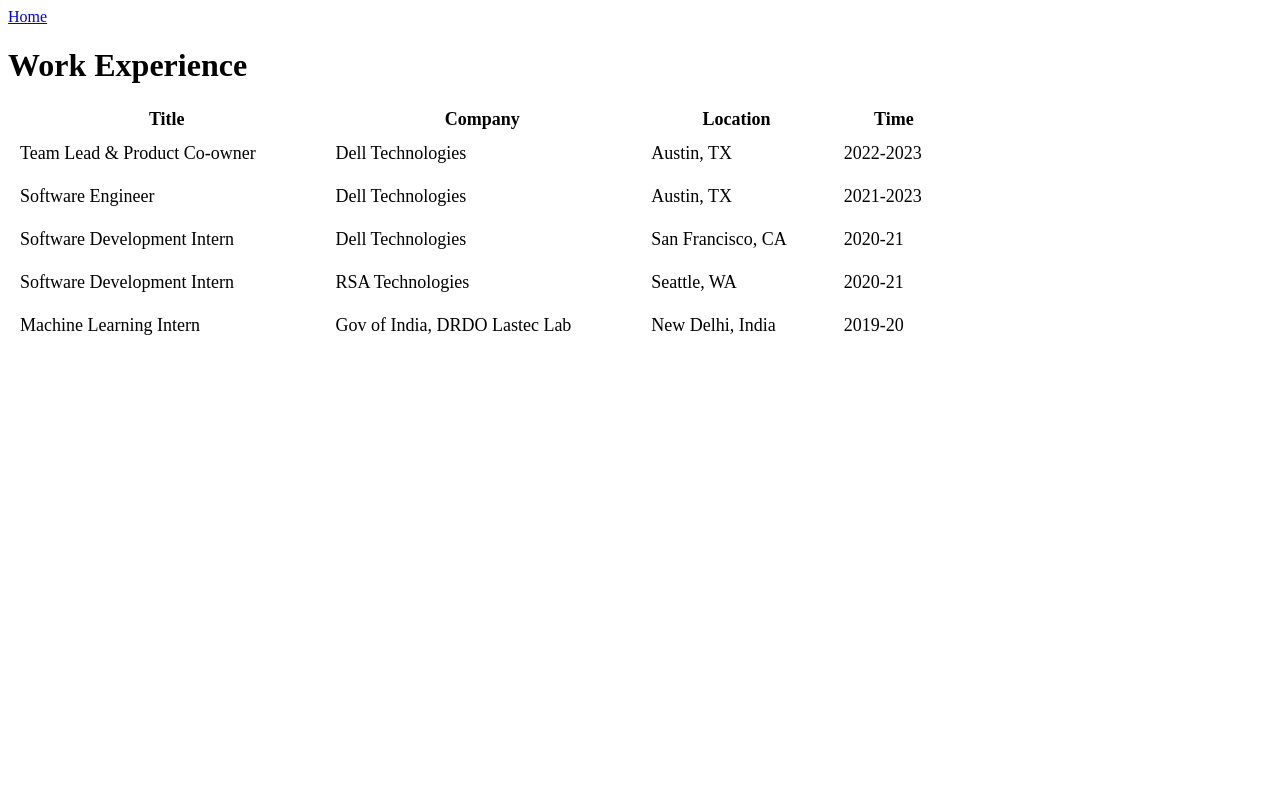
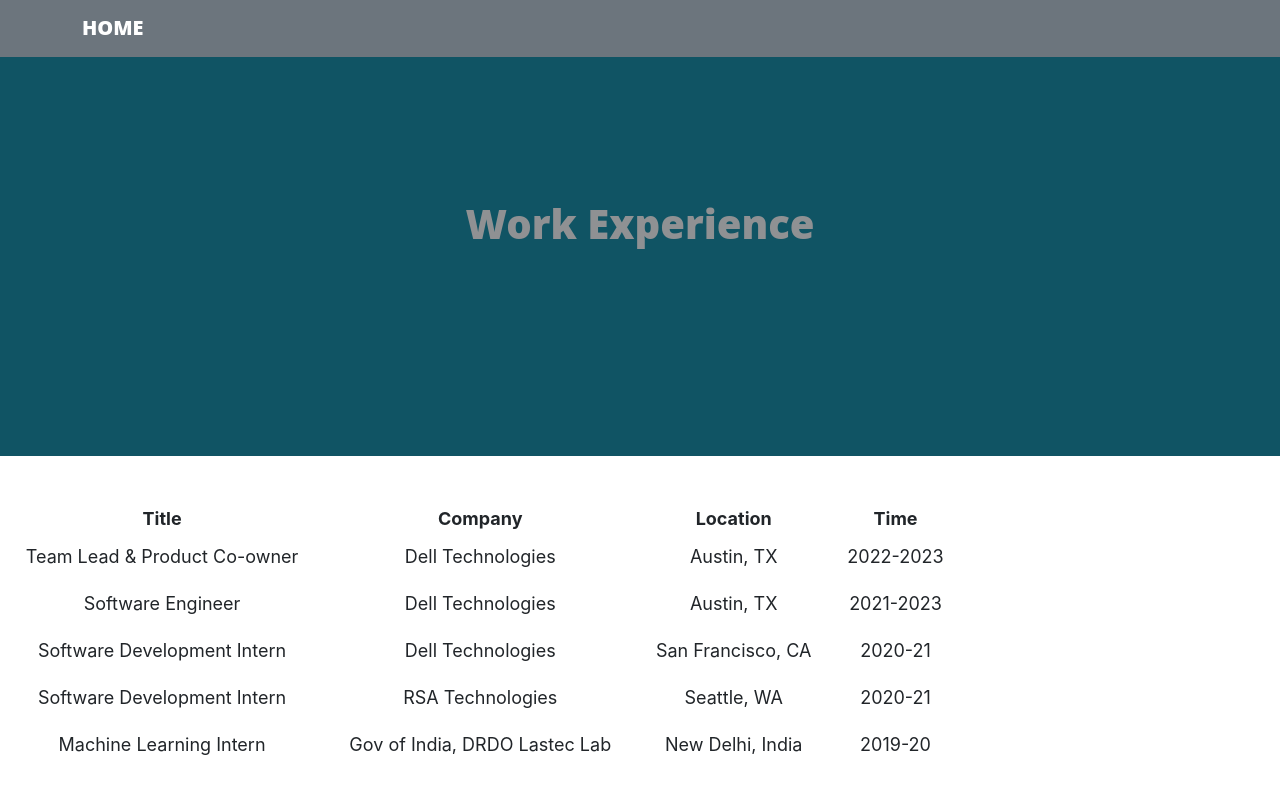
Before and after one commit to akshat-gupta-1706/akshat-gupta-1706.github.io, a plain HTML site: page list.html in a window 1280 px wide. Drawn offline with Linux system fonts and the light colour scheme.

Commit message:
Update list.html

```diff
--- a/list.html
+++ b/list.html
@@ -1,7 +1,7 @@
 <!DOCTYPE HTML>
 <html>
 <header>
-    <link rel="stylesheet" href="./Example_CSS_Style Templates/style3.css">
+    <link rel="stylesheet" href="./style3.css">
     <link rel="stylesheet" href="table_style.css">
     <title>AKSHAT GUPTA</title>
 </header>
```
